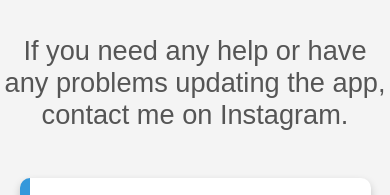
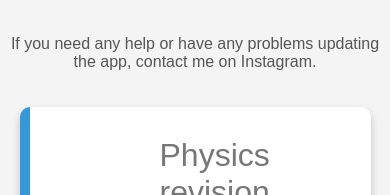
Before and after one commit to Christo790/christoo, a plain HTML site: page index.html in a window 390 px wide. Shown: the top 195 px of the page. Drawn offline with Linux system fonts and the light colour scheme.

Commit message:
Update index.html

```diff
--- a/index.html
+++ b/index.html
@@ -101,7 +101,7 @@
     }
 
     .contact-info {
-        font-size: 1.7em;
+        font-size: 1em;
     }
 }
     </style>
```
